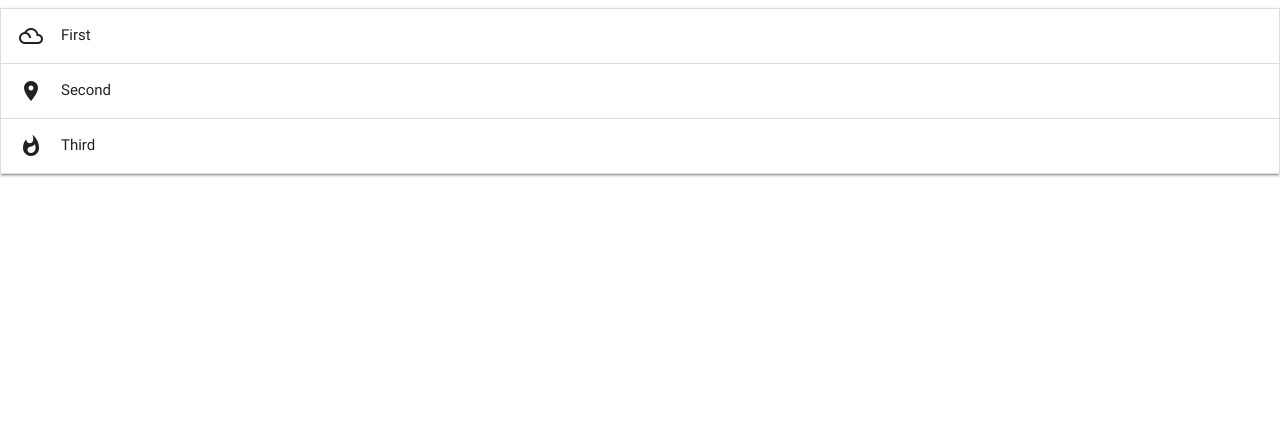
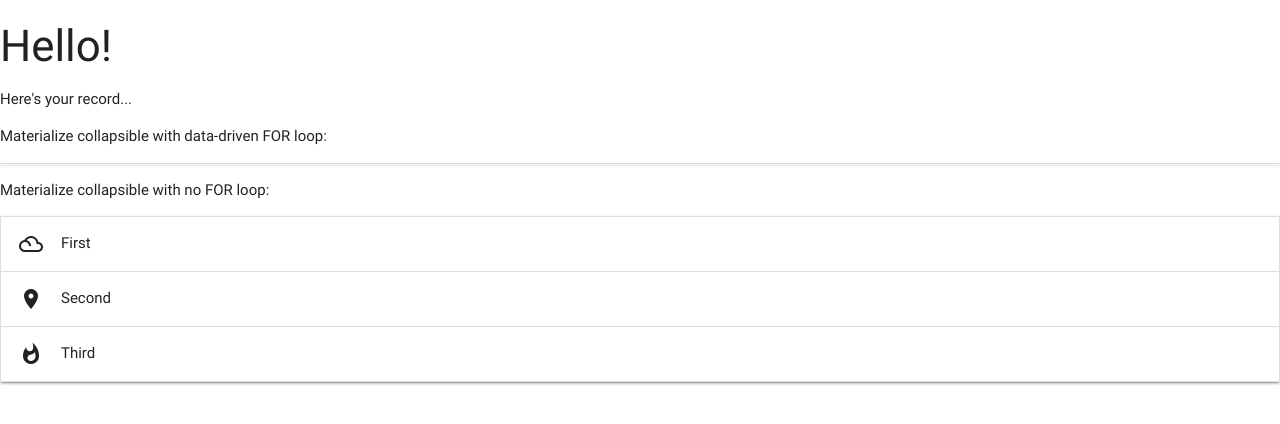
Before and after one commit to kevald1963/task_manager, a Flask app: page / in a window 1280 px wide. Shown: the top 424 px of the page. Run offline with Flask 2, Linux system fonts and the light colour scheme; data that the repository does not hold is empty; some libraries are stand-ins or nearby versions.

Commit message:
Can't get FOR loop to work with Materialize accordion. Committed to GitHub for futher investigation.

```diff
--- a/templates/base.html
+++ b/templates/base.html
@@ -7,7 +7,7 @@
     <title>Task Manager</title>
 
     <link href="https://fonts.googleapis.com/icon?family=Material+Icons" rel="stylesheet">
-    <link rel="stylesheet" href="https://cdnjs.cloudflare.com/ajax/libs/materialize/0.100.2/css/materialize.min.css">
+    <link href="https://cdnjs.cloudflare.com/ajax/libs/materialize/0.100.2/css/materialize.min.css" rel="stylesheet">
 </head>
 <body>
     {% block content %}
@@ -16,7 +16,8 @@
     <script src="https://cdnjs.cloudflare.com/ajax/libs/jquery/3.2.1/jquery.min.js"></script>
     <script src="https://cdnjs.cloudflare.com/ajax/libs/materialize/0.100.2/js/materialize.min.js"></script>
 
-    <script> // jQuery for Materialize 'accordion' header.
+    <!-- jQuery for Materialize accordion-style header. -->
+    <script type="text/javascript">
         $(document).ready(function(){
             $('.collapsible').collapsible();
         });
--- a/templates/tasks.html
+++ b/templates/tasks.html
@@ -1,5 +1,8 @@
 {% extends 'base.html' %}
 {% block content %}
+
+    <h3>Hello!</h3>
+    <p> Here's your record...</p>
 
     {% for task in tasks %}
         {{task.task_name}}
@@ -9,19 +12,42 @@
         {{task.due_date}}
     {% endfor %}
 
+    <p>Materialize collapsible with data-driven FOR loop:</p>
+    <ul class="collapsible" data-collapsible="accordion">
+        {% for task in tasks %}
+        <li>
+            <div class="collapsible-header"><i class="material-icons">filter_drama</i>
+                {{task.task_name}}
+            <!--
+                {{task.task_name}} - {{task.due_date}}
+            -->
+            </div>
+            <div class="collapsible-body">
+                <span>{{task.task_description}}</span>
+            </div>
+        </li>
+        {% endfor %}
+    </ul>
+
+    <p>Materialize collapsible with no FOR loop:</p>
     <ul class="collapsible">
         <li>
-            <div class="collapsible-header"><i class="material-icons">filter_drama</i>First</div>
+            <div class="collapsible-header"><i class="material-icons">filter_drama</i>
+                First
+            </div>
+            <div class="collapsible-body"><span>Some text.</span></div>
+        </li>
+        <li>
+            <div class="collapsible-header"><i class="material-icons">place</i>
+                Second
+            </div>
             <div class="collapsible-body"><span>Lorem ipsum dolor sit amet.</span></div>
         </li>
         <li>
-            <div class="collapsible-header"><i class="material-icons">place</i>Second</div>
-            <div class="collapsible-body"><span>Lorem ipsum dolor sit amet.</span></div>
-        </li>
-        <li>
-            <div class="collapsible-header"><i class="material-icons">whatshot</i>Third</div>
+            <div class="collapsible-header"><i class="material-icons">whatshot</i>
+                Third
+            </div>
             <div class="collapsible-body"><span>Lorem ipsum dolor sit amet.</span></div>
         </li>
     </ul>
-
 {% endblock %}
```
Also changed, not shown: README.md.
